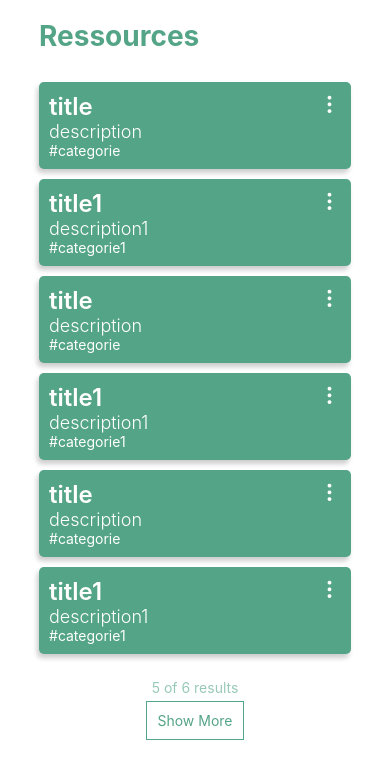
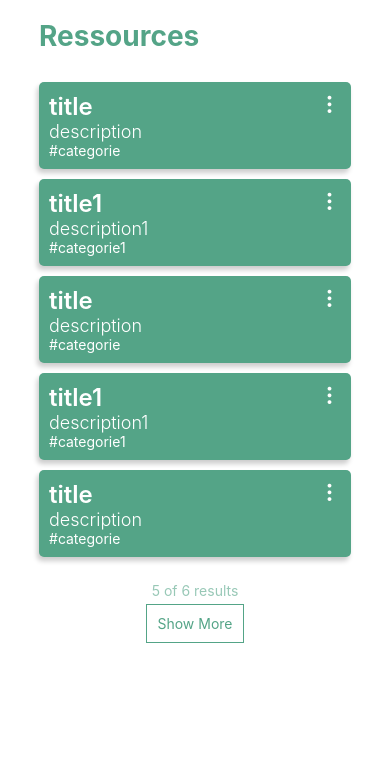
Before and after one commit to Cmfauvel/Simplon-react-native, a React Native app: screen / in a window 390 px wide. Shown: the top 778 px of the page. Built offline with nearby package versions, Linux system fonts and the light colour scheme.

Commit message:
feat: show more button (Resolves #3)

```diff
--- a/src/components/ListFooter.tsx
+++ b/src/components/ListFooter.tsx
@@ -1,27 +1,27 @@
 import * as React from "react";
-import { StyleSheet, View, Text, Button, Alert } from "react-native";
+import { StyleSheet, View, Text, BackHandler } from "react-native";
 import { FeatherIcon } from "./Icon";
 import Resources from '../screens/Ressources';
 
 interface ListFooterProps {
   count: number;
   visibleCount: number;
-  showMore: () => {};
+  showMore: any;
 }
 
-const ListFooter: React.FC<ListFooterProps> = (props: ListFooterProps) => {
-    const showMore = () => {
-        /* Alert.alert('Left button pressed' */
-        //console.log(previousCount)
-        return props.showMore();
-        //return previousCount + 5;
-    }
+const ListFooter: React.FC<ListFooterProps> = (props: any) => {
+  const [count, setCount] = React.useState(props.count)
+  console.log(props.count);
+
   return (
     <View style={styles.container}>
       <Text style={styles.countText}>
         {props.visibleCount} of {props.count} results
       </Text>
-        <Text style={styles.button} onPress={() => showMore}>Show More</Text>
+        <Text style={styles.button} onPress={() => {
+          setCount(props.count + 5)
+          props.showMore(count)
+        }}>Show More</Text>
     </View>
   );
 };
@@ -43,7 +43,7 @@ const styles = StyleSheet.create({
   countText: {
     color: "#54A487",
     opacity: 0.6,
-    padding: 5
+    padding: 5,
   },
 });
 
--- a/src/screens/Ressources.tsx
+++ b/src/screens/Ressources.tsx
@@ -2,28 +2,24 @@ import React, { useState } from "react";
 import {
   View,
   Text,
-  TextInput,
-  TouchableOpacity,
   StyleSheet,
 } from "react-native";
 import { useSelector } from "react-redux";
 import Card from "../components/Card";
 import ListFooter from "../components/ListFooter";
-import ressourceReducer from "../store/reducers/ressources.reducer";
 import { action_ressource } from "../store/types/actions.type";
 
 const Resources = () => {
   const resources = useSelector(
     (state: any) => state.ressourceReducer.ressource
   );
-  const [maxCount, setMaxCount] = React.useState<number>(5);
-  console.log(resources);
+  const [maxCount, setMaxCount] = useState<number>(5);
   return (
     <View style={styles.container}>
       <Text style={styles.title}>
         <h1>Ressources</h1>
       </Text>
-      {resources.map((resource: action_ressource["payload"]) => {
+      {resources.slice(0, maxCount).map((resource: action_ressource["payload"]) => {
         return (
           <Card
             key={resource.id}
@@ -35,7 +31,7 @@ const Resources = () => {
           ></Card>
         );
       })}
-      <ListFooter count={resources.length} visibleCount={resources.length > 5 ? maxCount : resources.length} showMore={async () => setMaxCount(maxCount + 5)}/>
+      <ListFooter count={resources.length} visibleCount={resources.length > 5 ? maxCount : resources.length} showMore={() => setMaxCount(maxCount + 5)}/>
     </View>
   );
 };
```
